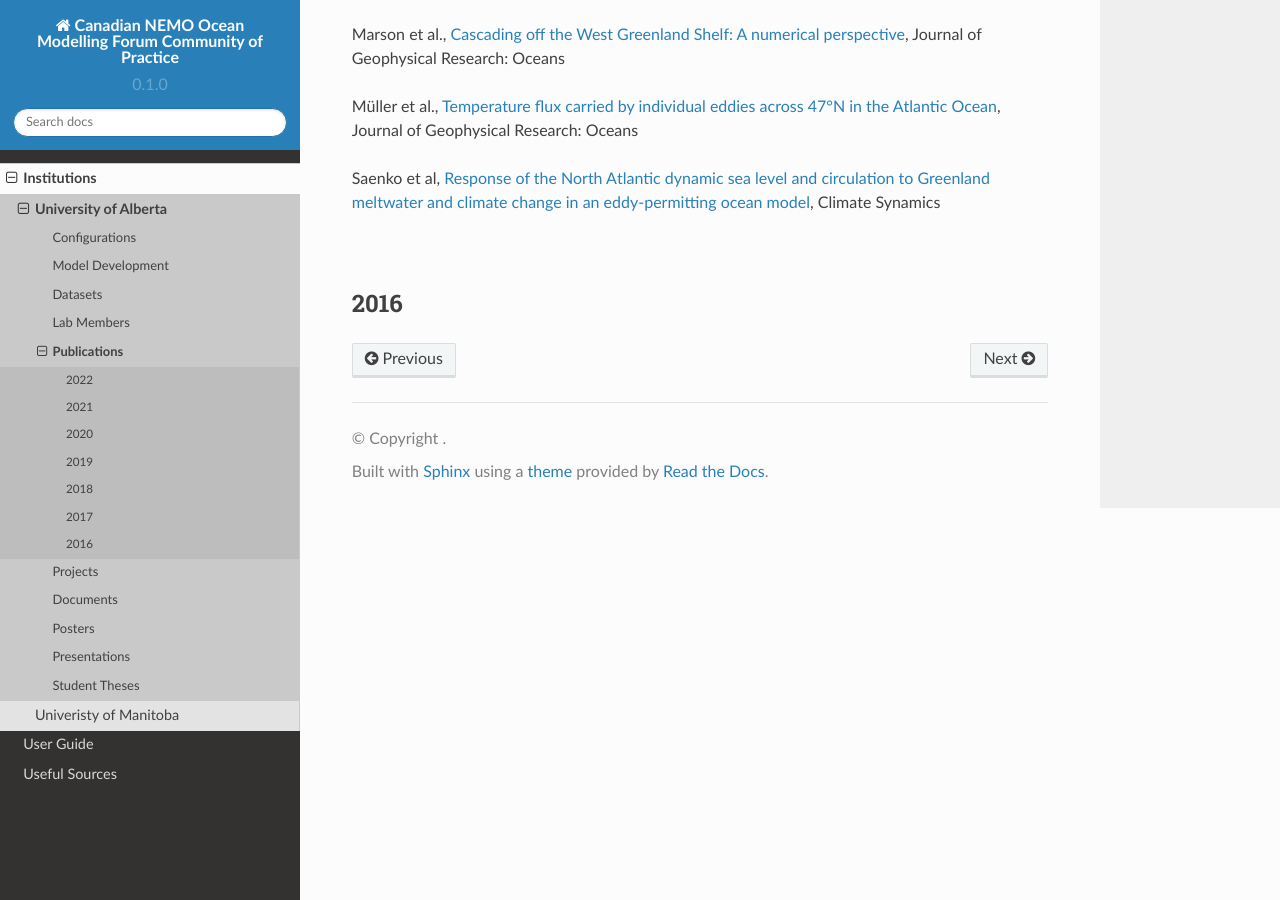
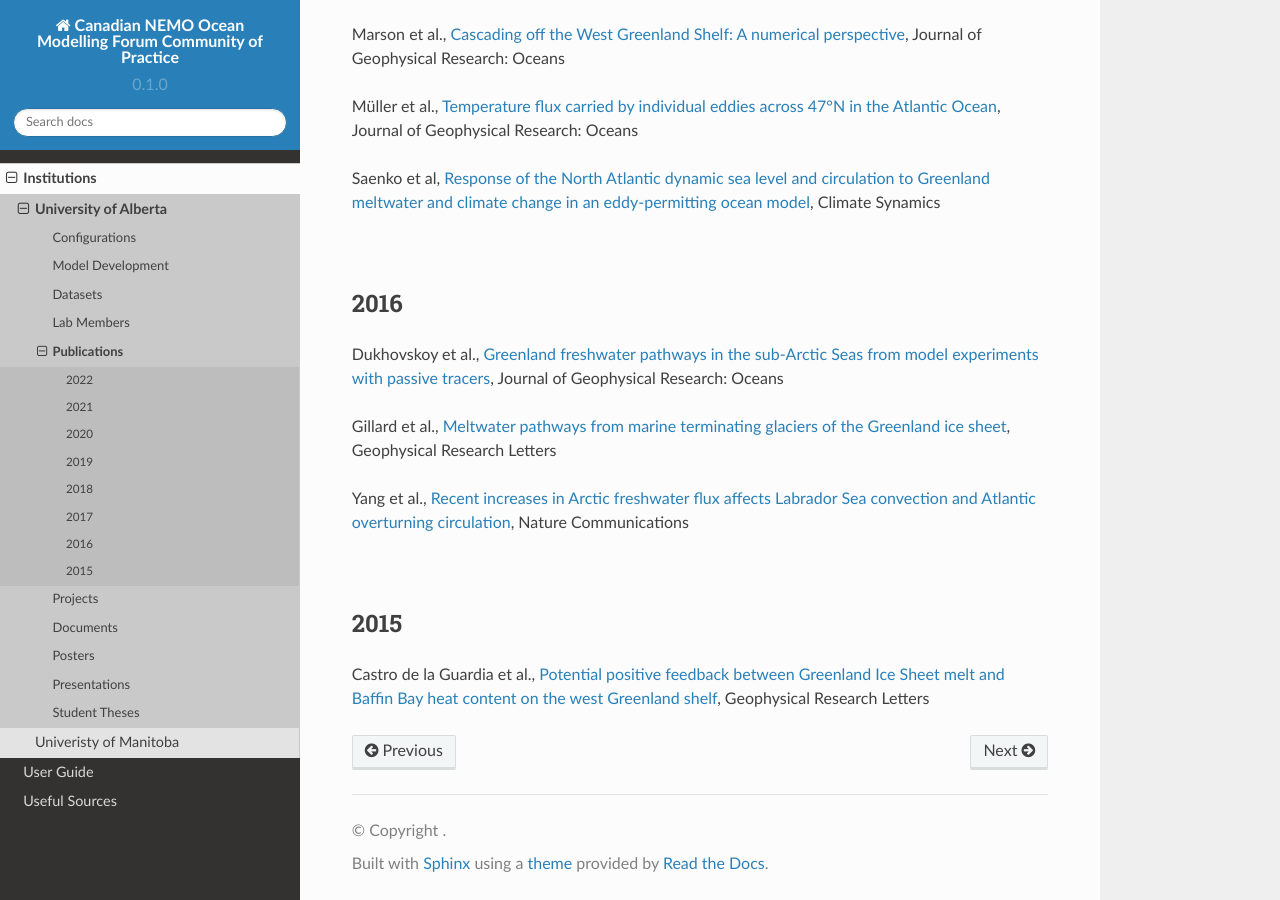
Before and after one commit to UofA-NEMO/Canadian-NEMO-Ocean-Modelling-Forum-Community-of-Practice, a Sphinx documentation site: the page built from docs/Institutions/UofA/Publications.rst, in a window 1280 px wide and 900 px high, scrolled down 4433 px. Built offline with Sphinx 7.4.7 and the Read the Docs theme 2.0.0, drawn with Linux system fonts in a browser that asks for light colours; pages that are not in the unit, such as notebooks, are missing from menus.

Commit message:
Update Publications.rst

```diff
--- a/docs/Institutions/UofA/Publications.rst
+++ b/docs/Institutions/UofA/Publications.rst
@@ -137,3 +137,15 @@ Saenko et al, `Response of the North Atlantic dynamic sea level and circulation
 |
 2016
 ----
+
+Dukhovskoy et al., `Greenland freshwater pathways in the sub-Arctic Seas from model experiments with passive tracers <https://doi.org/10.1002/2015JC011290>`_, Journal of Geophysical Research: Oceans
+
+Gillard et al., `Meltwater pathways from marine terminating glaciers of the Greenland ice sheet <https://doi.org/10.1002/2016GL070969>`_, Geophysical Research Letters
+
+Yang et al., `Recent increases in Arctic freshwater flux affects Labrador Sea convection and Atlantic overturning circulation <https://doi.org/10.1038/ncomms10525>`_, Nature Communications
+
+|
+2015
+----
+
+Castro de la Guardia et al., `Potential positive feedback between Greenland Ice Sheet melt and Baffin Bay heat content on the west Greenland shelf <https://doi.org/10.1002/2015GL064626>`_, Geophysical Research Letters
```
